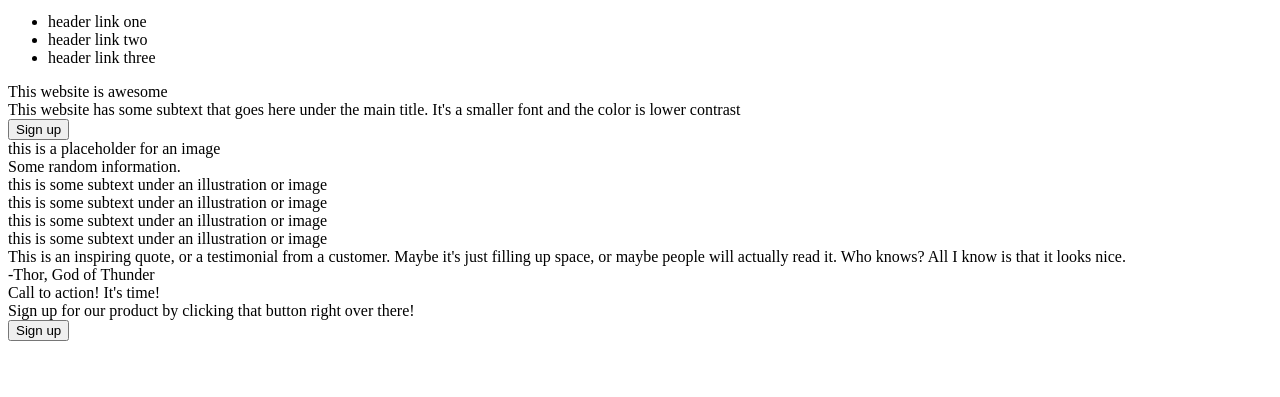
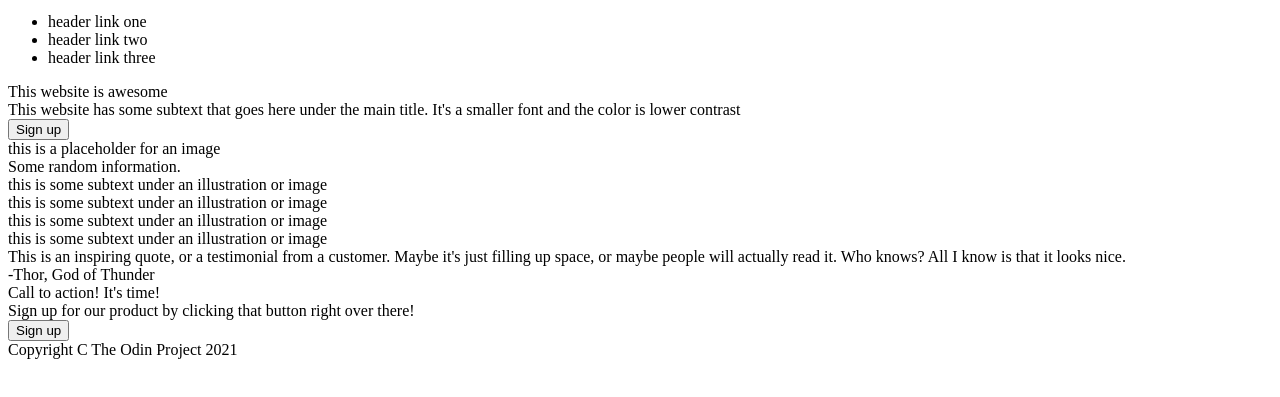
Before and after one commit to DevMichaelJR/project-landing-page, a plain HTML site: page index.html in a window 1280 px wide. Shown: the part 29-426 px from the top of the page. Drawn offline with Linux system fonts and the light colour scheme.

Commit message:
Add footer to basic HTML layout

```diff
--- a/index.html
+++ b/index.html
@@ -50,6 +50,9 @@
         <div>Sign up for our product by clicking that button right over there!</div>
         <button>Sign up</button>
     </div>
+    <footer class="footer">
+        <div>Copyright C The Odin Project 2021</div>
+    </footer>
 </body>
 
 </html>
```
